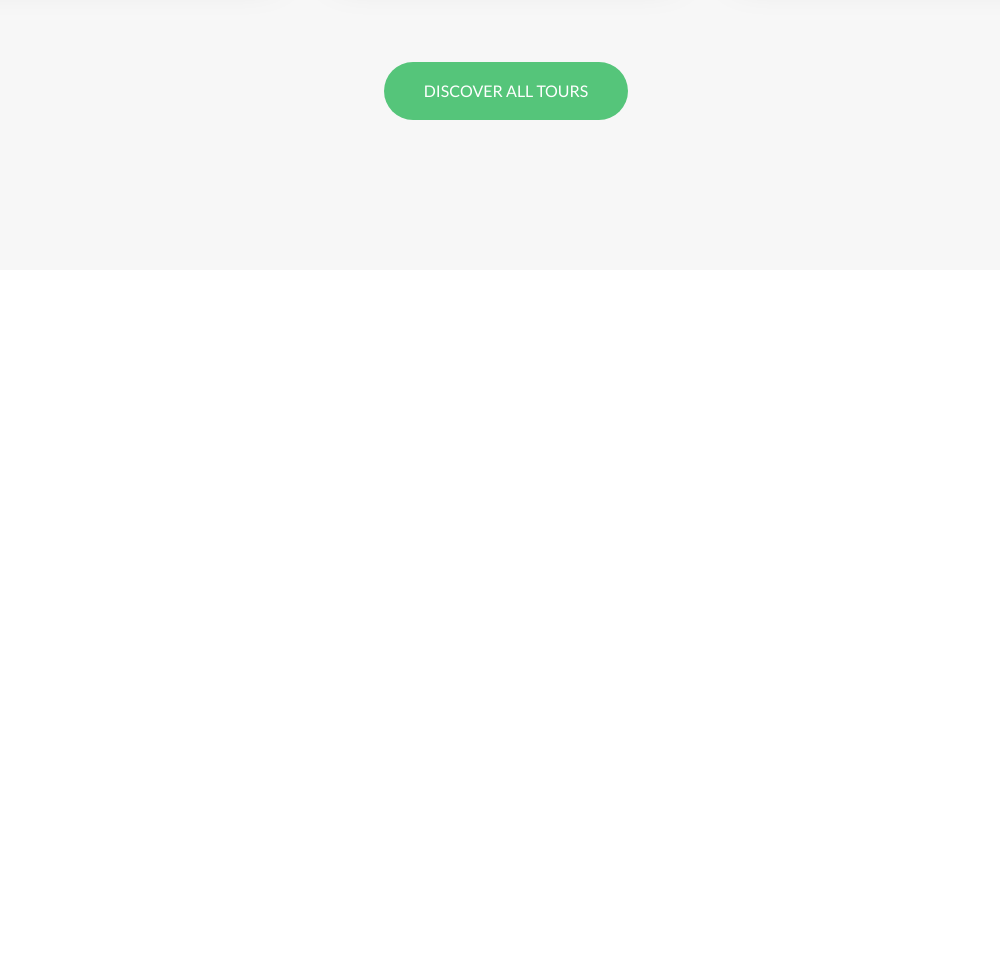
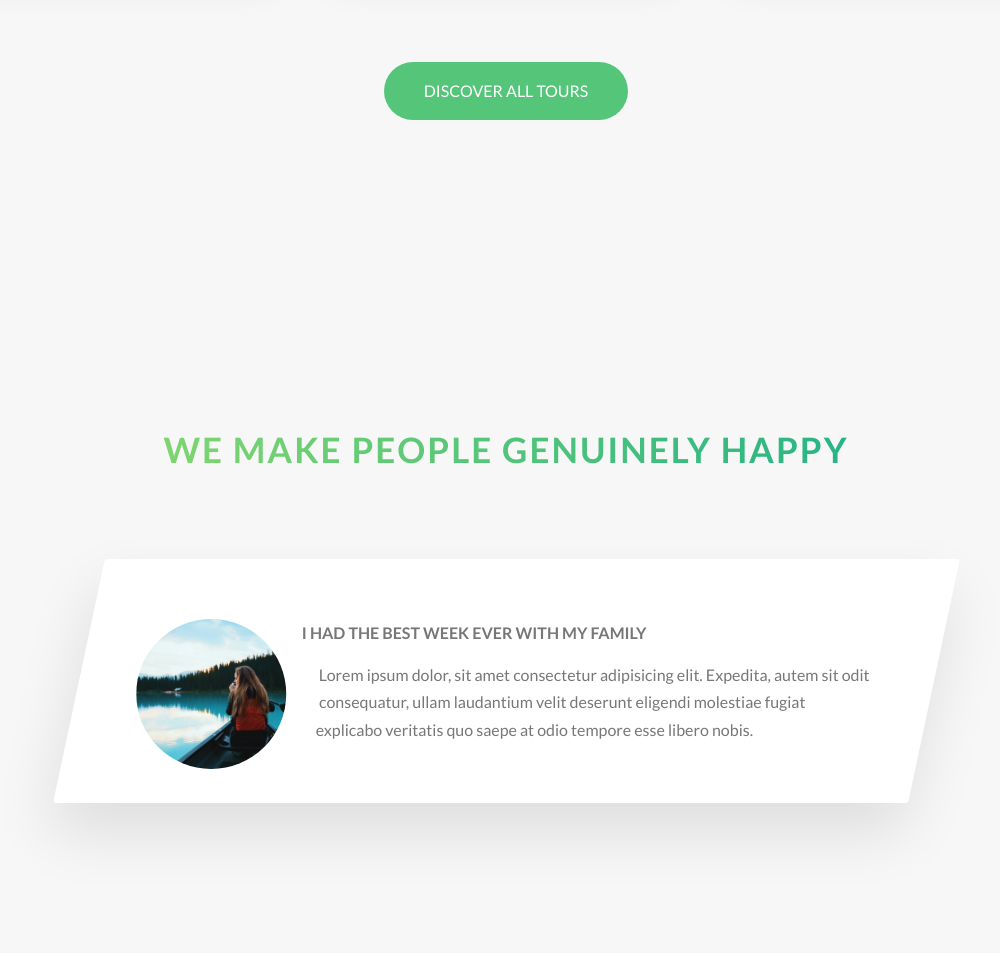
Before and after one commit to cmcarreiro/advanced-css-natours, a website: page index.html in a window 1280 px wide. Shown: the part 3034-3990 px from the top of the page, without its empty margins (134-1134 px from the left). Before the commit the page ends 3334 px from the top, so only its background shows below. Drawn offline with Linux system fonts and the light colour scheme.

Commit message:
:heavy_plus_sign: Started working on the stories section

```diff
--- a/index.html
+++ b/index.html
@@ -212,6 +212,29 @@
 
             </section>
 
+            <section class="section-stories">
+                <div class="u-center-text u-margin-bottom-big">
+                    <h2 class="heading-secondary">
+                        We make people genuinely happy
+                    </h2>
+                </div>
+
+                <div class="row">
+                    <div class="story">
+                        <figure class="story__shape">
+                            <img src="img/nat-8.jpg" alt="Person on a tour" class="story__img">
+                        </figure>
+                        <div class="story__text">
+                            <h3 class="heading-terciary u-margin-bottom-small">I had the best week ever with my family</h3>
+                            <p>
+                                Lorem ipsum dolor, sit amet consectetur adipisicing elit. Expedita, autem sit odit consequatur, ullam laudantium velit deserunt eligendi molestiae fugiat explicabo veritatis quo saepe at odio tempore esse libero nobis.
+                            </p>
+                        </div>
+                    </div>
+                </div>
+
+            </section>
+
         </main>
 
     </body>
--- /dev/null
+++ b/sass/components/_story.scss
@@ -0,0 +1,31 @@
+.story {
+    width: 75%;
+    margin: 0 auto;
+    box-shadow: 0 3rem 6rem rgba($color-black, .1);
+    background-color: $color-white;
+    border-radius: 3px;
+    padding: 6rem;
+    padding-left: 9rem; //6+3
+    font-size: $default-font-size;
+    transform: skewX(-12deg);
+
+
+    &__shape {
+        width: 15rem;
+        height: 15rem;
+        float: left;
+        -webkit-shape-outside: circle(50% at 50% 50%);
+        shape-outside: circle(50% at 50% 50%);
+        -webkit-clip-path: circle(50% at 50% 50%);
+        clip-path: circle(50% at 50% 50%);
+        transform: translateX(-3rem) skewX(12deg);
+    }
+
+    &__img {
+        height: 100%; //100% OF THE PARENT
+    }
+
+    &__text {
+        transform: skewX(12deg);
+    }
+}
--- a/sass/main.scss
+++ b/sass/main.scss
@@ -11,6 +11,7 @@
 @import "components/composition";
 @import "components/feature-box";
 @import "components/card";
+@import "components/story";
 
 @import "layout/header";
 @import "layout/grid";
--- a/sass/pages/_home.scss
+++ b/sass/pages/_home.scss
@@ -27,3 +27,8 @@
     padding: 25rem 0 15rem 0;
     margin-top: -10rem;
 }
+
+.section-stories {
+    padding: 15rem 0;
+    background-color: $color-grey-light-1;
+}
```
Also changed, not shown: css/style.css.
